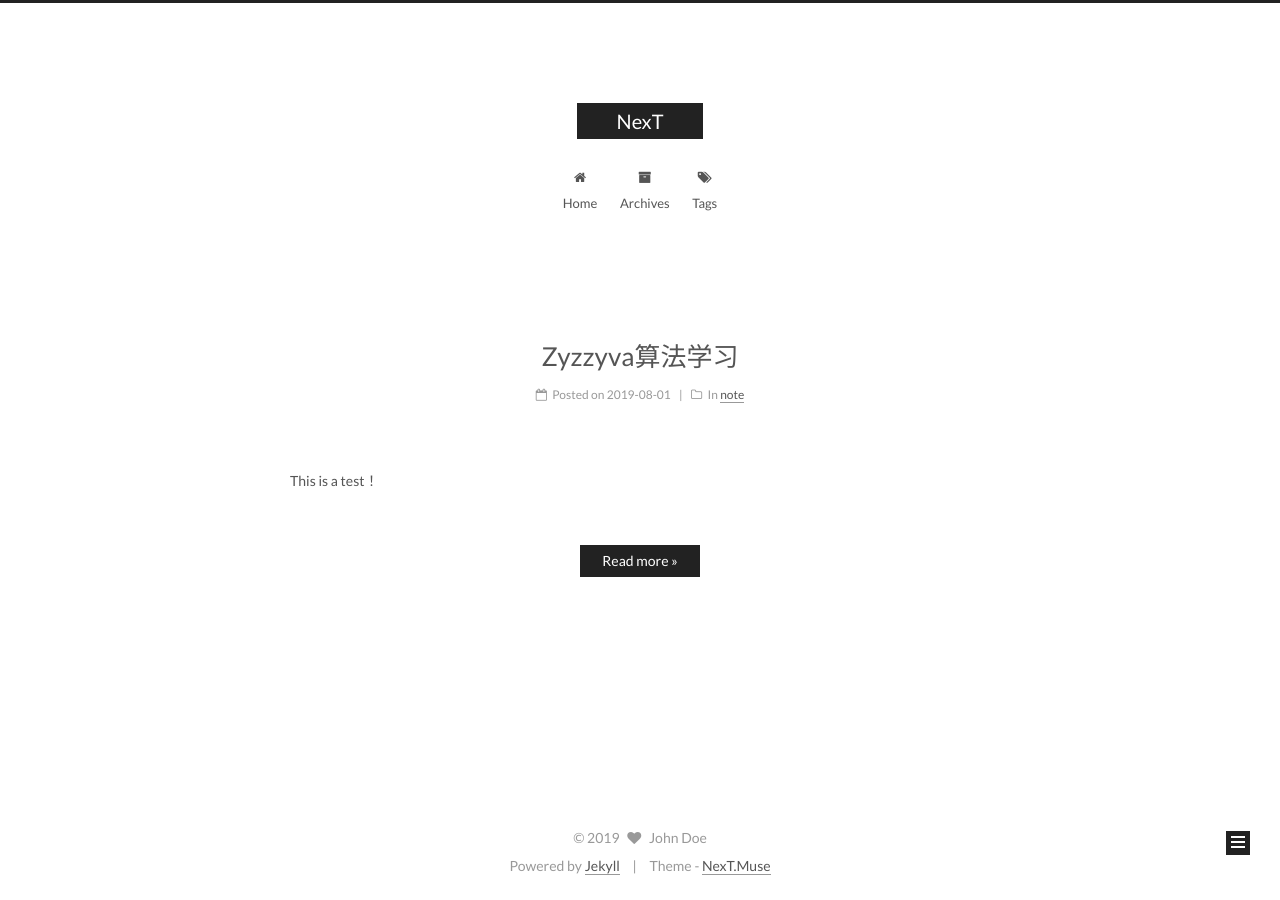
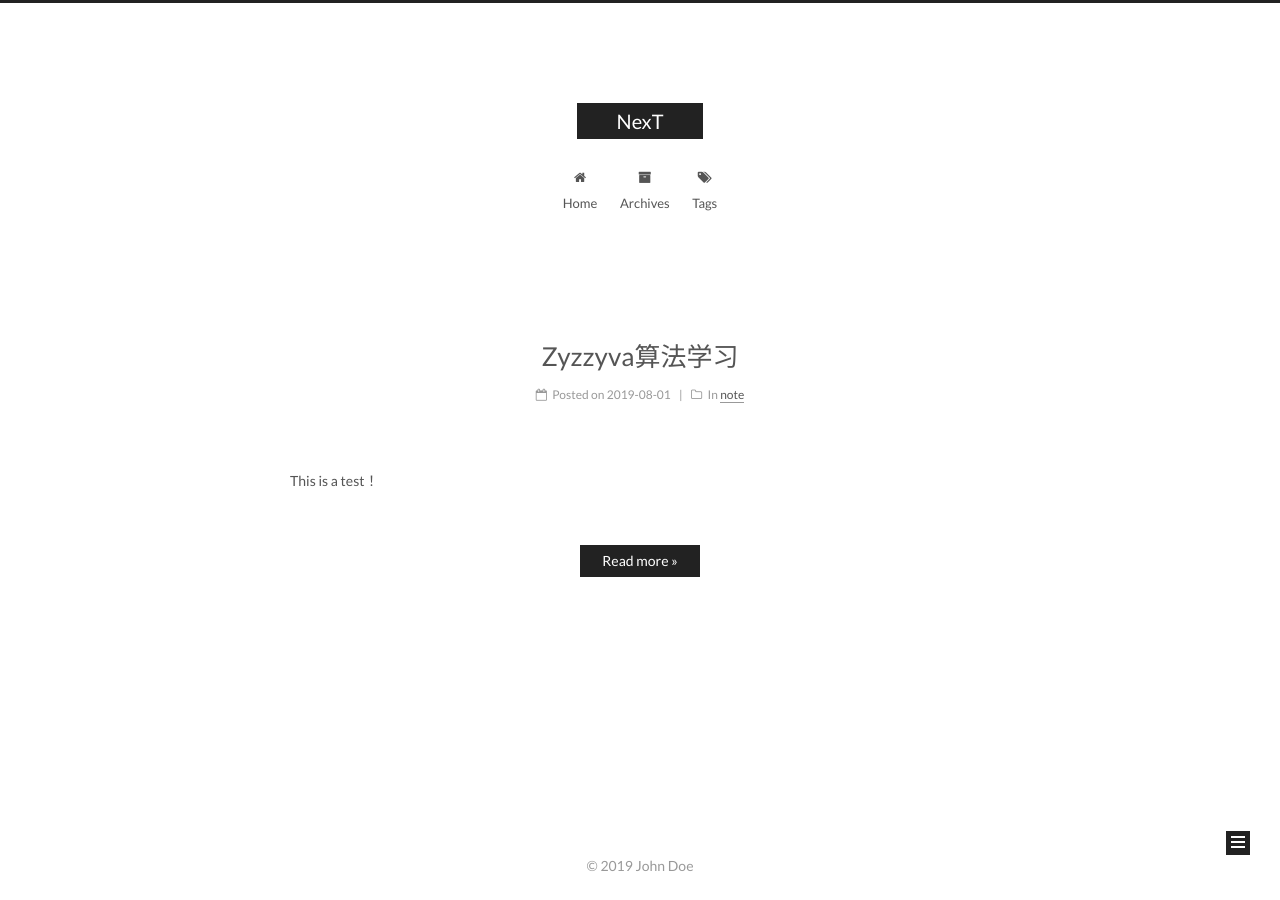
Before and after one commit to chapterzhi/chapterzhi.github.io, a Jekyll site: the page built from index.html, in a window 1280 px wide. Built offline with Jekyll 4.4.1, drawn with Linux system fonts in a browser that asks for light colours; the list of posts is cut into pages by our own code.

Commit message:
new footer

```diff
--- a/_includes/_partials/footer.html
+++ b/_includes/_partials/footer.html
@@ -3,21 +3,5 @@
   {% assign since = site.since | downcase %}
   &copy; {% if site.since and since != current %} {{ since }} - {% endif %}
   <span itemprop="copyrightYear">{{ current }}</span>
-  <span class="with-love">
-    <i class="fa fa-{{ site.authoricon }}"></i>
-  </span>
   <span class="author" itemprop="copyrightHolder">{{ site.author }}</span>
 </div>
-
-{% if site.copyright %}
-<div class="powered-by">
-  {{ __.footer.powered | replace: '%s', '<a class="theme-link" href="https://jekyllrb.com">Jekyll</a>') }}
-</div>
-
-<div class="theme-info">
-  {{ __.footer.theme }} -
-  <a class="theme-link" href="https://github.com/simpleyyt/jekyll-theme-next">
-    NexT.{{ site.scheme }}
-  </a>
-</div>
-{% endif %}
```
